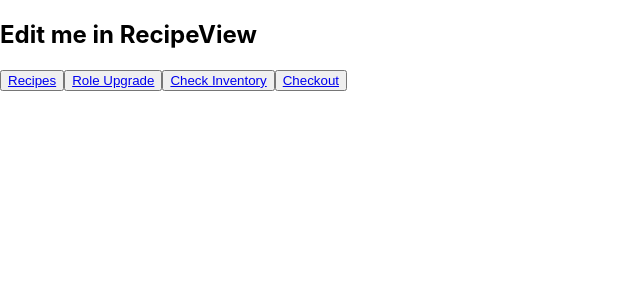
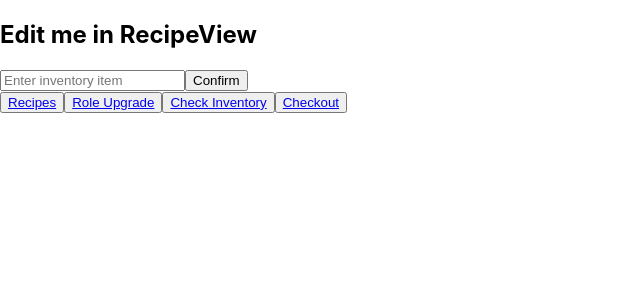
Before and after one commit to timsterxp/SpartanPantryHub, a React (Create React App) app: page /recipe in a window 1280 px wide. Shown: the top 300 px of the page, without its empty margins (0-640 px from the left). Built offline with nearby package versions, Linux system fonts and the light colour scheme; no server answers.

Commit message:
Add initial Recipe Model/Controller/View. Add buttons/input

```diff
--- /dev/null
+++ b/src/controllers/RecipeController.js
@@ -0,0 +1,29 @@
+import RecipeModel from "../models/RecipeModel";
+
+const RecipeController = {
+    sendRecipeToAPI: async (rawText) => {
+        const url = "pantryhub.duckdns.org"
+
+        try {
+            const response = await fetch(url, {
+                method: "POST",
+                headers: {
+                    "Content-Type": "application/json",
+                },
+                body: JSON.stringify({ text: rawText }),
+            });
+
+            if (!response.ok) {
+                throw new Error(`HTTP error! Status: ${response.status}`);
+            }
+
+            const data = await response.json(); // Response from the API
+            return RecipeModel.parseRecipe(data.recipeText); // Process the response
+        } catch (error) {
+            console.error("Error sending recipe:", error);
+            return { ingredients: "Error fetching ingredients.", instructions: "Error fetching instructions." };
+        }
+    },
+};
+
+export default RecipeController;
--- /dev/null
+++ b/src/models/RecipeModel.js
@@ -0,0 +1,15 @@
+const RecipeModel = {
+    parseRecipe: (rawText) => {
+        // Because I'm currently not forcing openAI to cut instructions. we do the parsing here
+
+        const splitIndex = rawText.indexOf("Instructions:");
+        if (splitIndex === -1) {
+            return { ingredients: rawText.trim(), instructions: "No instructions found. Please try another recipe" };
+        }
+        const ingredients = rawText.substring(0, splitIndex).trim();
+        const instructions = rawText.substring(splitIndex + "Instructions:".length).trim();
+        return { ingredients, instructions };
+    },
+};
+
+export default RecipeModel;
--- a/src/views/RecipeView.jsx
+++ b/src/views/RecipeView.jsx
@@ -2,9 +2,44 @@
 
 
 import React from 'react';
+import {useState} from "react";
+import RecipeController from "../controllers/RecipeController";
 
 const RecipeView = () => {
-    return <h2>Edit me in RecipeView</h2>;
+        const [inputValue, setInputValue] = useState("");
+        const [responseMessage, setResponseMessage] = useState("");
+
+        const handleChange = (event) => {
+            setInputValue(event.target.value);
+        };
+
+    const handleConfirm = async () => {
+        if (!inputValue) return;
+
+        const response = await RecipeController.sendRecipeToAPI(inputValue);
+
+        if (response) {
+            setResponseMessage(`Server Response: ${JSON.stringify(response)}`);
+        } else {
+            setResponseMessage("Failed to send ingredient list to the server.");
+        }
+
+        setInputValue(""); // Clear input after sending
+    };
+
+    return (
+        <div>
+            <h2>Edit me in RecipeView</h2>
+            <input
+                type="text"
+                value={inputValue}
+                onChange={handleChange}
+                placeholder="Enter inventory item"
+            />
+            <button onClick={handleConfirm}>Confirm</button>
+            {responseMessage.ingredients && <p>{responseMessage.instructions}</p>}
+        </div>
+    );
 };
 
 export default RecipeView;
```
